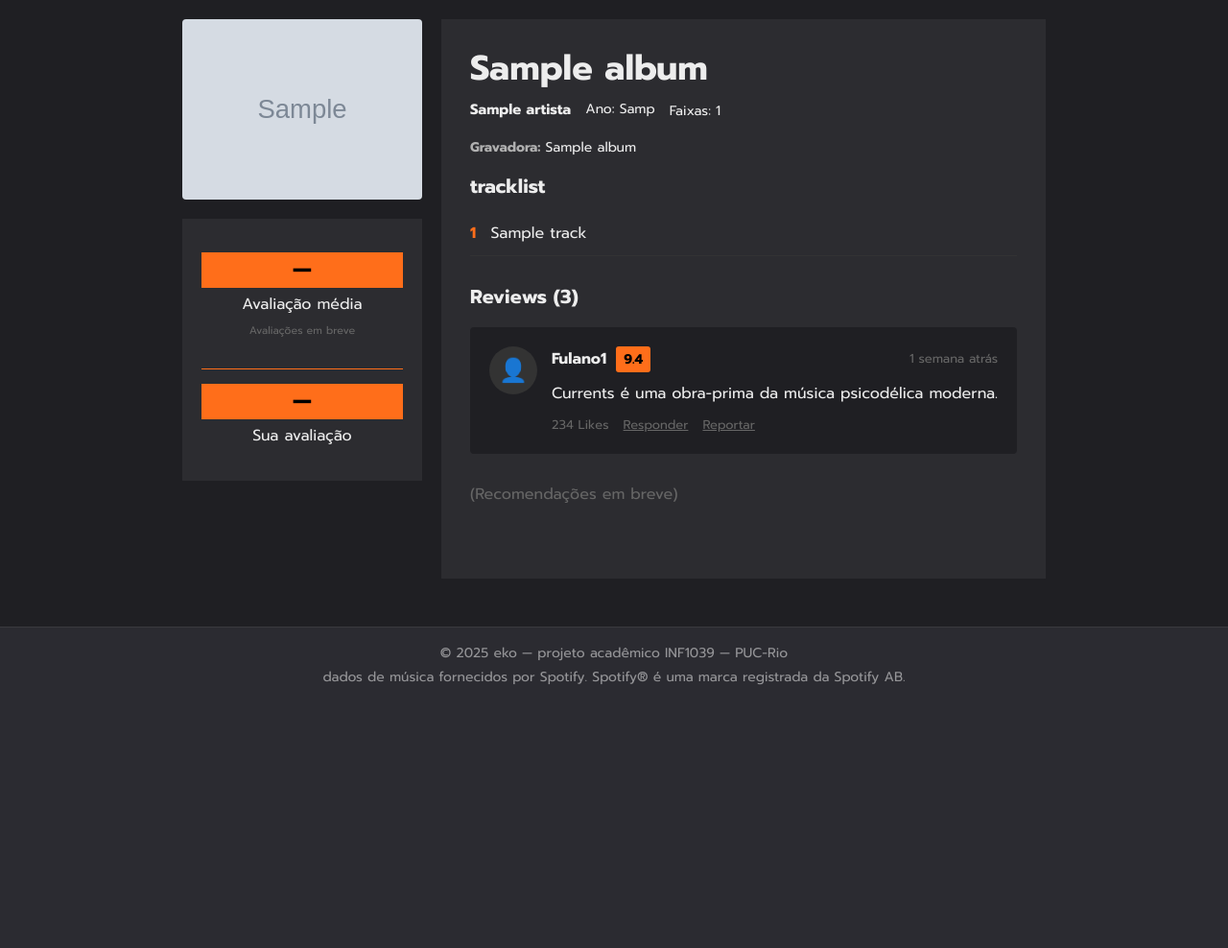
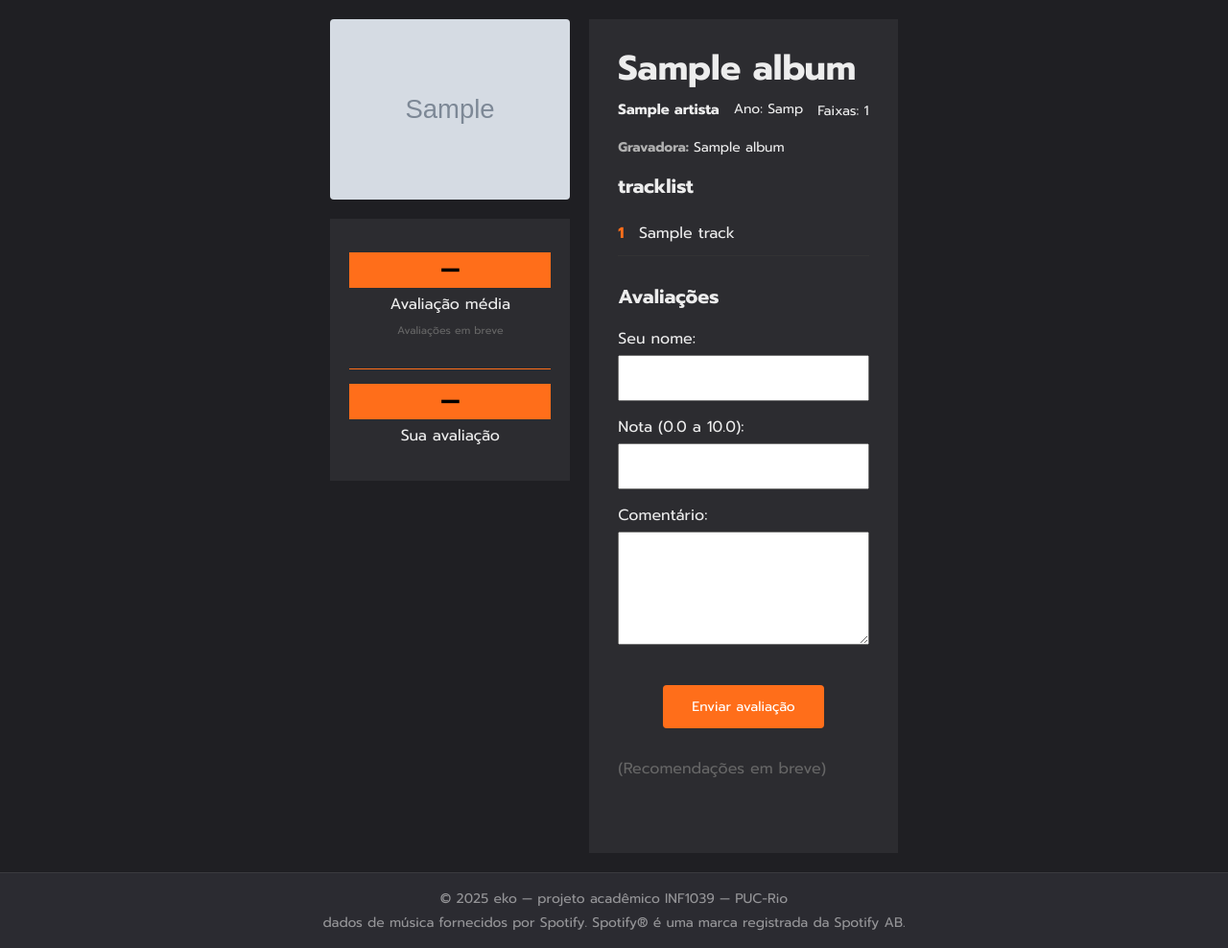
Before and after one commit to mrappini/INF1039-T7-eko, a Flask app: template templates/avaliacao.html in a window 1280 px wide. Shown: the part 68-1056 px from the top of the page at 96% size. Before the commit the page ends 782 px from the top, so only its background shows below. Run offline with Flask 3, Linux system fonts and the light colour scheme; the template is opened without the code that fills it: most values are stand-ins (such as "Sample title", 1, 10 or a date in 2020); grey boxes marked "Sample" are stand-in pictures.

Commit message:
Update avaliacao.html

```diff
--- a/templates/avaliacao.html
+++ b/templates/avaliacao.html
@@ -344,27 +344,30 @@
 
 
         <section class="reviews">
-            <h2>Reviews (3)</h2>
+            <h2>Avaliações</h2>
 
-            <div class="review-item">
-                <div class="review-header">
-                    <div class="user-avatar">👤</div>
-                    <div class="review-info">
-                        <div class="review-top">
-                            <span class="username">Fulano1</span>
-                            <span class="rating-badge">9.4</span>
-                            <span class="timestamp">1 semana atrás</span>
-                        </div>
-                        <p class="review-text">Currents é uma obra-prima da música psicodélica moderna.</p>
-                        <div class="review-actions">
-                            <span class="likes">234 Likes</span>
-                            <button>Responder</button>
-                            <button>Reportar</button>
-                        </div>
-                    </div>
-                </div>
-            </div>
+            <form id="formReview" style="margin-bottom: 30px;">
+                <input type="hidden" name="album_id" value="{{ album.id }}">
+
+                <label style="display:block; margin-bottom:5px;">Seu nome:</label>
+                <input type="text" name="user" required style="width:100%; padding:10px; margin-bottom:15px;">
+
+                <label style="display:block; margin-bottom:5px;">Nota (0.0 a 10.0):</label>
+                <input type="number" step="0.1" min="0" max="10" name="rating" required
+                    style="width:100%; padding:10px; margin-bottom:15px;">
+
+                <label style="display:block; margin-bottom:5px;">Comentário:</label>
+                <textarea name="comentario" rows="4"
+                        style="width:100%; padding:10px; margin-bottom:15px;"></textarea>
+
+                <button type="submit" class="load-more" style="background:#FF6E1A;">
+                    Enviar avaliação
+                </button>
+            </form>
+
+            <div id="reviews"></div>
         </section>
+
 
         <section class="similar-albums card" style="background: transparent; border: none;">
             <p style="color: #666;">(Recomendações em breve)</p>
```
